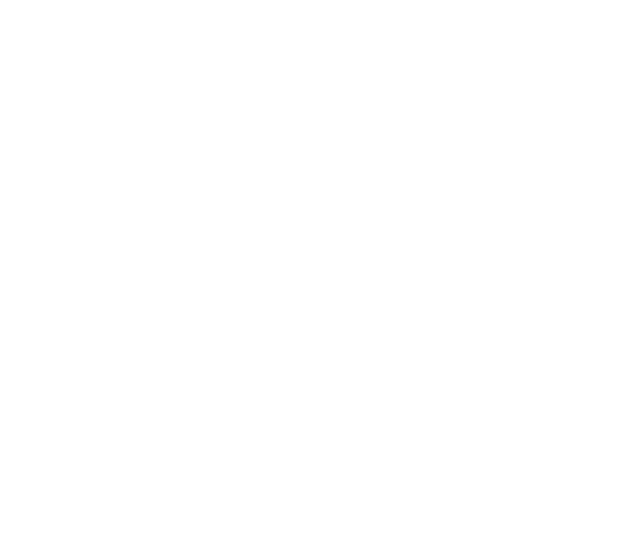
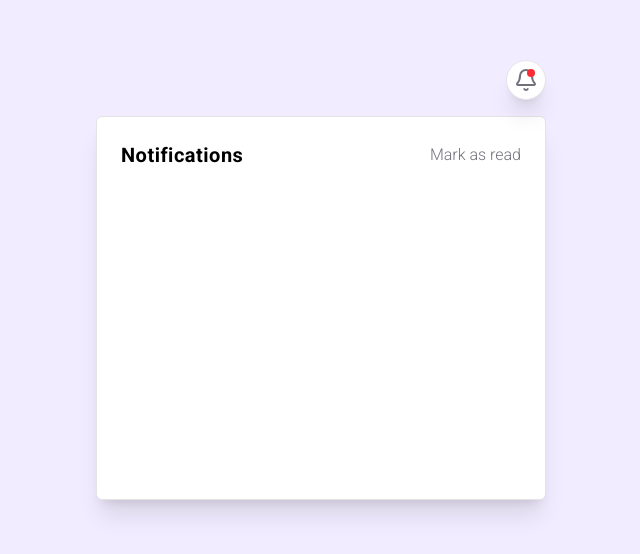
Before and after one commit to bol507/bigdevsoon, a React (Vite) app: page /notifications in a window 1280 px wide. Before the commit this address had no page. Shown: the part 120-674 px from the top of the page, without its empty margins (319-959 px from the left). Built offline with nearby package versions, Linux system fonts and the light colour scheme.

Commit message:
feat: bell icon

```diff
--- a/src/core/route/app-router.tsx
+++ b/src/core/route/app-router.tsx
@@ -1,11 +1,12 @@
 import { lazy, ReactNode, Suspense } from "react";
 import { BrowserRouter, Route, Routes } from "react-router";
-import ShoppingList from "../../features/shopping-list/pages/shopping-list";
 
 const AppLayout = lazy(() => import("../../shared/layouts/app-layout"));
 const HomePage = lazy(() => import("../../features/home/pages/home"));
 const RestaurantReservationPage = lazy(() => import("../../features/restaurant-reservation/pages/restaurant-reservation"));
 const TaskBoardPage = lazy(() => import("../../features/task-board/pages/task-board"));
+const ShoppingList = lazy(() => import("../../features/shopping-list/pages/shopping-list"));
+const NotificationsPage = lazy(() => import("../../features/notifications/pages/notifications-page"));
 
 
 interface AppRouterProps {
@@ -43,6 +44,12 @@
               <ShoppingList />
             </Suspense>
             } />
+          <Route path="notifications" element={
+            <Suspense fallback={<div>Loading...</div>}>
+              <NotificationsPage />
+            </Suspense>
+            } />
+
         </Route>
       </Routes>
       {children}
--- a/src/features/home/pages/home.tsx
+++ b/src/features/home/pages/home.tsx
@@ -7,6 +7,7 @@
       <Link to="/restaurant-reservation">#12 Go to restaurant reservation</Link>
       <Link to="/task-board">#13 Go to task board</Link>
       <Link to="/shopping-list">#14 Go to shopping list</Link>
+      <Link to="/notifications">#15 Go to notifications</Link>
 
     </div>
   )
--- /dev/null
+++ b/src/features/notifications/pages/notifications-page.tsx
@@ -0,0 +1,24 @@
+import { BellIcon } from "lucide-react";
+
+const NotificationsPage = () => {
+  return (
+    <section className="relative  w-screen  h-screen bg-[#f1ecff] flex flex-col items-center justify-center font-['Segoe UI']">
+
+      <div className="w-[450px] flex justify-end items-center">
+        <div className="relative flex justify-center items-center w-10 h-10 bg-white border border-zinc-200 rounded-full shadow-xl mb-4">
+          <BellIcon className="w-6 h-6 text-zinc-500 hover:text-zinc-900 cursor-pointer" />
+          <div className="bg-red-500 h-2 w-2 rounded-full absolute top-2 right-2.5" />
+        </div>
+      </div>
+
+      <div className="w-[450px] h-96 bg-white border border-zinc-200 rounded-md shadow-xl flex flex-col">
+        <div className="flex w-full h-auto items-center justify-between p-6">
+          <h2 className="text-xl font-bold  tracking-wide">Notifications</h2>
+          <span className="text-zinc-500 text-md font-light">Mark as read</span>
+        </div>
+      </div>
+    </section>
+  );
+};
+
+export default NotificationsPage;
--- a/src/index.css
+++ b/src/index.css
@@ -1,4 +1,4 @@
-@import url("https://fonts.googleapis.com/css2?family=Roboto&display=swap");
+@import url('https://fonts.googleapis.com/css2?family=Roboto:ital,wght@0,100..900;1,100..900&display=swap');
 @import url('https://fonts.googleapis.com/css2?family=Open+Sans:ital,wght@0,300..800;1,300..800&display=swap');
 @import url('https://fonts.googleapis.com/css2?family=Nunito:ital,wght@0,200..1000;1,200..1000&family=Open+Sans:ital,wght@0,300..800;1,300..800&display=swap');
 @import "tailwindcss";
```
